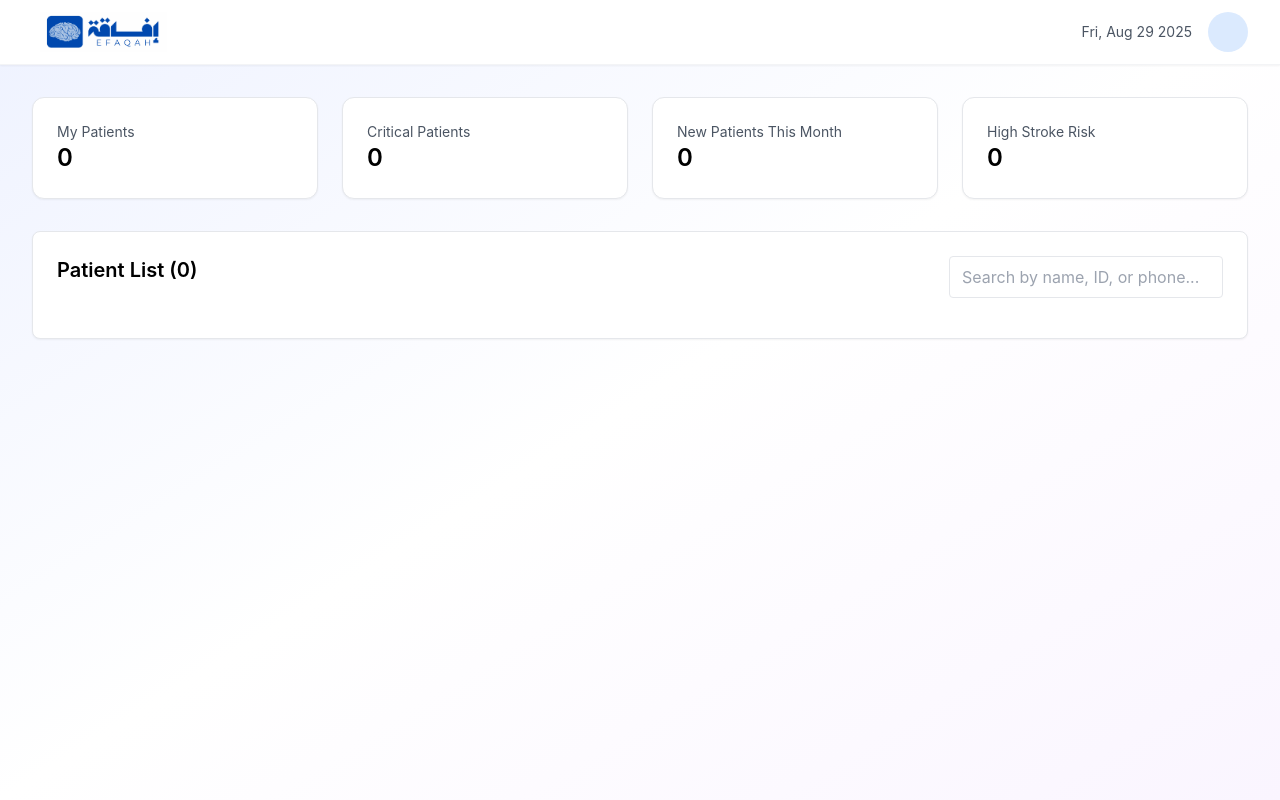
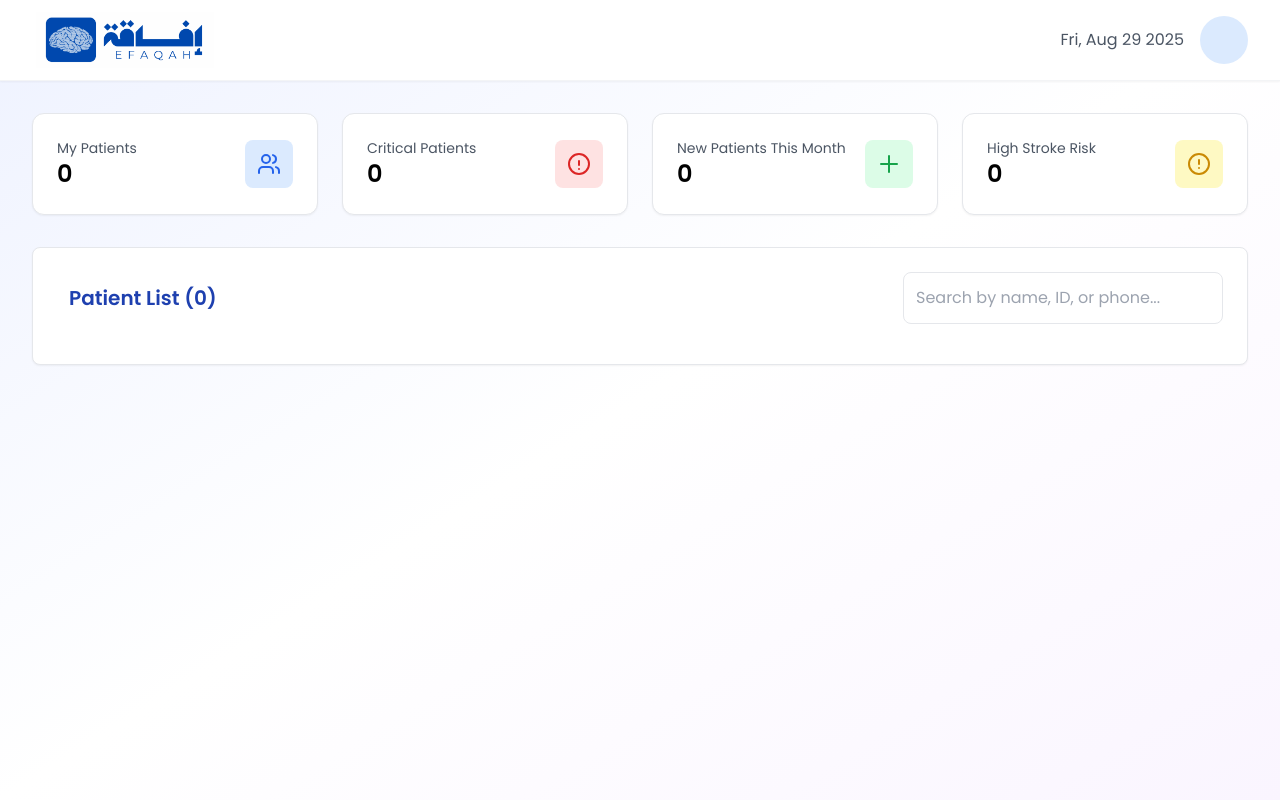
Before and after one commit to Luluhmm/Efaqah, a Django app: page /doctor/ in a window 1280 px wide. Run offline with Django 5.2, Linux system fonts and the light colour scheme; data that the repository does not hold is empty; some libraries are stand-ins or nearby versions.

Commit message:
updated nurse & doctor UI

```diff
--- a/Efaqah/doctor/templates/doctor/base.html
+++ b/Efaqah/doctor/templates/doctor/base.html
@@ -7,6 +7,8 @@
     <meta name="viewport" content="width=device-width, initial-scale=1.0">
     <title>{% block title %}HealthCare Portal{% endblock %}</title>
     <script src="https://cdn.tailwindcss.com"></script>
+    <link href="https://fonts.googleapis.com/css2?family=Material+Symbols+Outlined" rel="stylesheet" />
+
     <script>
         tailwind.config = {
             theme: {
@@ -19,6 +21,10 @@
         }
     </script>
     <style>
+    @import url('https://fonts.googleapis.com/css2?family=Poppins:wght@400;500;600;700&display=swap');
+    body {
+        font-family: 'Poppins', sans-serif;
+    }
         .lucide { width:1em; height:1em; stroke:currentColor; stroke-width:2; fill:none; stroke-linecap:round; stroke-linejoin:round; }
     </style>
 </head>
@@ -26,26 +32,25 @@
     <!-- Header -->
   <header class="bg-white shadow-sm border-b border-gray-100">
     <div class="max-w-7xl mx-auto px-4 sm:px-6 lg:px-8">
-            <div class="flex justify-between items-center h-16">
+        <div class="flex justify-between items-center h-20"> <!-- زودنا الارتفاع من 16 إلى 20 -->
             <div class="flex items-center gap-4">
                 <div class="flex items-center gap-2">
-                        <div class="p-2 rounded-lg">
-    <img src="{% static 'images/logo_2.PNG' %}" alt="Logo" class="h-10 w-auto">
+                    <div class="p-1 rounded-lg">
+                        <img src="{% static 'images/logo_2.PNG' %}" alt="Logo" class="h-14 w-auto"> <!-- زودنا حجم الصورة -->
                     </div>
-
                 </div>
             </div>
 
             <div class="flex items-center gap-4 relative">
                 <!-- Date -->
-    <div class="text-sm text-gray-600">
+                <div class="text-base text-gray-600"> <!-- زودنا حجم النص -->
                     {% now "D, M d Y" %}
                 </div>
 
                 <!-- User Avatar -->
                 <div class="group relative">
-        <button class="w-10 h-10 bg-blue-100 rounded-full flex items-center justify-center hover:bg-blue-200">
-            <span class="text-blue-700 font-medium">
+                    <button class="w-12 h-12 bg-blue-100 rounded-full flex items-center justify-center hover:bg-blue-200">
+                        <span class="text-blue-700 font-medium text-lg"> <!-- زودنا حجم النص -->
                             {{ request.user.username|slice:":2"|upper }}
                         </span>
                     </button>
@@ -64,6 +69,7 @@
     </div>
 </header>
 
+
     <!-- Main Content -->
     <main class="max-w-7xl mx-auto px-4 sm:px-6 lg:px-8 py-8">
         {% block content %}{% endblock %}
--- a/Efaqah/doctor/templates/doctor/doctor_dashboard.html
+++ b/Efaqah/doctor/templates/doctor/doctor_dashboard.html
@@ -2,38 +2,78 @@
 {% block title %}Doctor Dashboard{% endblock %}
 
 {% block content %}
+
 <div class="grid grid-cols-1 md:grid-cols-4 gap-6 mb-8">
-    <!-- Total Patients -->
-    <div class="bg-white rounded-xl shadow-sm border p-6">
+
+    <!-- My Patients -->
+    <div class="bg-white rounded-xl shadow-sm border p-6 flex justify-between items-center">
+        <div class="flex flex-col">
             <p class="text-sm text-gray-600">My Patients</p>
             <p class="text-2xl font-semibold">{{ patient_num }}</p>
         </div>
+        <div class="bg-blue-100 p-3 rounded-lg flex items-center justify-center">
+            <svg class="w-6 h-6 text-blue-600 lucide" viewBox="0 0 24 24">
+                <path d="M16 21v-2a4 4 0 0 0-4-4H6a4 4 0 0 0-4 4v2"/>
+                <circle cx="9" cy="7" r="4"/>
+                <path d="M22 21v-2a4 4 0 0 0-3-3.87"/>
+                <path d="M16 3.13a4 4 0 0 1 0 7.75"/>
+            </svg>
+        </div>
+    </div>
 
     <!-- Critical Patients -->
-    <div class="bg-white rounded-xl shadow-sm border p-6">
+    <div class="bg-white rounded-xl shadow-sm border p-6 flex justify-between items-center">
+        <div class="flex flex-col">
             <p class="text-sm text-gray-600">Critical Patients</p>
             <p class="text-2xl font-semibold">{{ critical_patient_num }}</p>
         </div>
+        <div class="bg-red-100 p-3 rounded-lg flex items-center justify-center">
+            <svg class="w-6 h-6 text-red-600 lucide" viewBox="0 0 24 24">
+                <path d="M12 9v4"/>
+                <path d="M12 17h.01"/>
+                <circle cx="12" cy="12" r="10"/>
+            </svg>
+        </div>
+    </div>
 
     <!-- Patients This Month -->
-    <div class="bg-white rounded-xl shadow-sm border p-6">
+    <div class="bg-white rounded-xl shadow-sm border p-6 flex justify-between items-center">
+        <div class="flex flex-col">
             <p class="text-sm text-gray-600">New Patients This Month</p>
             <p class="text-2xl font-semibold">{{ new_patient_month }}</p>
         </div>
+        <div class="bg-green-100 p-3 rounded-lg flex items-center justify-center">
+            <svg class="w-6 h-6 text-green-600 lucide" viewBox="0 0 24 24">
+                <path d="M12 4v16"/>
+                <path d="M4 12h16"/>
+            </svg>
+        </div>
+    </div>
 
     <!-- High Stroke Risk Patients -->
-    <div class="bg-white rounded-xl shadow-sm border p-6">
+    <div class="bg-white rounded-xl shadow-sm border p-6 flex justify-between items-center">
+        <div class="flex flex-col">
             <p class="text-sm text-gray-600">High Stroke Risk</p>
             <p class="text-2xl font-semibold">{{ high_risk_patient_num }}</p>
         </div>
+        <div class="bg-yellow-100 p-3 rounded-lg flex items-center justify-center">
+            <svg class="w-6 h-6 text-yellow-600 lucide" viewBox="0 0 24 24">
+                <path d="M12 8v4"/>
+                <path d="M12 16h.01"/>
+                <circle cx="12" cy="12" r="10"/>
+            </svg>
         </div>
+    </div>
+
+</div>
+
 
 <!-- Patient List -->
 <div class="bg-white rounded-lg border shadow-sm p-6">
     <div class="flex justify-between mb-4">
-        <h2 class="text-xl font-semibold">Patient List ({{ patient_num }})</h2>
+        <h2 class="text-xl font-semibold text-blue-800 p-3">Patient List ({{ patient_num }})</h2>
         <input type="text" id="patient-search" placeholder="Search by name, ID, or phone..."
-               class="border rounded px-3 py-2">
+               class="border rounded-lg px-3 py-2 w-80">
     </div>
 
     <div id="patient-overview-list" class="space-y-4">
@@ -51,13 +91,13 @@
                 <div>
                     <a href="{% url 'doctor:patient_detail_view' patient.id %}" class="font-semibold text-lg ">{{ patient.first_name }} {{ patient.last_name }}</a>
                     <p class="bg-blue-100 text-blue-800 text-xs font-semibold px-2 py-1 rounded w-max">Id: {{ patient.patient_id }}</p>
-                    <p class="text-sm text-gray-600">Age: {{ patient.age }}</p>
                     <p class="text-sm text-gray-600">Phone: {{ patient.phone_number }}</p>
                 </div>
             </div>
             <a href="{% url 'doctor:patient_detail_view' patient.id %}"
-               class="inline-flex items-center justify-center rounded-md text-sm font-medium border border-input bg-background hover:bg-accent hover:text-accent-foreground h-9 px-3">
-                <svg class="w-4 h-4 mr-1 lucide" viewBox="0 0 24 24">
+               class="inline-flex items-center justify-center rounded-md text-sm font-medium  border-input bg-green-100
+              hover:scale-105 transition-all duration-300 h-9 px-3 text-green-700 overflow-hidden">
+        <svg class="w-6 h-6 mr-1 lucide" viewBox="0 0 24 24">
             <path d="M2 12s3-7 10-7 10 7 10 7-3 7-10 7-10-7-10-7Z"/>
             <circle cx="12" cy="12" r="3"/>
         </svg>
--- a/Efaqah/main/templates/main/landing_page.html
+++ b/Efaqah/main/templates/main/landing_page.html
@@ -142,7 +142,7 @@
                                 <path d="m21 15-3.086-3.086a2 2 0 0 0-2.828 0L6 21"/>
                             </svg>
                         </div>
-                        <h3 class="font-semibold mb-2 text-blue-900">MRI Management</h3>
+                        <h3 class="font-semibold mb-2 text-blue-900">CT Management</h3>
                         <p class=" text-sm text-blue-900 text-center">Advanced medical imaging upload and review system</p>
                     </div>
 
--- a/Efaqah/nurse/templates/nurse/update_patient.html
+++ b/Efaqah/nurse/templates/nurse/update_patient.html
@@ -4,11 +4,11 @@
 {% block content %}
 <div class="bg-white rounded-lg border shadow-sm w-full max-w-4xl mx-auto p-6">
      <div class="flex flex-col md:flex-row md:items-center md:justify-between gap-4 md:gap-0">
-        <h2 class="text-2xl font-bold text-gray-800">{{ patient.first_name }} {{ patient.last_name }} Update</h2>
+        <h2 class="text-2xl text-blue-800">{{ patient.first_name }} {{ patient.last_name }} Update</h2>
 
             <!-- Back Button -->
             <a href="{% url 'nurse:nurse_dashboard' %}"
-               class="inline-flex items-center justify-center h-10 px-4 text-sm font-medium bg-gray-100 text-gray-700 hover:bg-gray-200">
+               class="inline-flex items-center justify-center rounded-lg h-10 px-4 text-sm font-medium bg-gray-100 text-gray-700 hover:bg-gray-200">
                 ← Back
             </a>
     </div>
@@ -120,7 +120,7 @@
 
         <!-- Submit Button -->
         <div class="flex justify-end mt-4">
-            <button type="submit" class="px-4 py-2 bg-blue-100 text-blue-700 hover:bg-blue-200 rounded-md">
+            <button type="submit" class="bg-blue-100 text-blue-700 hover:bg-blue-200 px-4 py-2 rounded-lg hover:scale-105 transition-all duration-300 button-glow overflow-hidden transition">
                 Update Patient
             </button>
         </div>
--- a/Efaqah/nurse/views.py
+++ b/Efaqah/nurse/views.py
@@ -8,6 +8,7 @@ from datetime import date
 def nurse_dashboard(request: HttpRequest):
     patients = Patient.objects.all()
     num_patient = Patient.objects.all().count()
+    patien_under_doctor = Patient.objects.exclude(doctor_name=None).count()
     today = date.today()
     patients_today_count = Patient.objects.filter(created_at=today).count()
     return render(request, "nurse/nurse_dashboard.html", {
@@ -17,7 +18,8 @@ def nurse_dashboard(request: HttpRequest):
         'RESIDENCE_CHOICES': Patient.ResidenceType.choices,
         "today": timezone.now(),
         "patients_today_count":patients_today_count,
-        "num_patient":num_patient
+        "num_patient":num_patient,
+        "patien_under_doctor":patien_under_doctor
     })
 #------------------------------------------------------------------------------------------------------
 def add_patient_view(request: HttpRequest):
```
Also changed, not shown: Efaqah/doctor/templates/doctor/add_ct.html (+5 -5 lines), Efaqah/doctor/templates/doctor/history.html (+6 -6 lines), Efaqah/doctor/templates/doctor/patient_detail.html (+7 -7 lines), Efaqah/nurse/templates/nurse/add_patient.html (+11 -3 lines), Efaqah/nurse/templates/nurse/nurse_dashboard.html (+37 -19 lines), Efaqah/nurse/templates/nurse/patient_detial.html (+4 -4 lines). Lines whose indentation alone changed are shown as unchanged.
